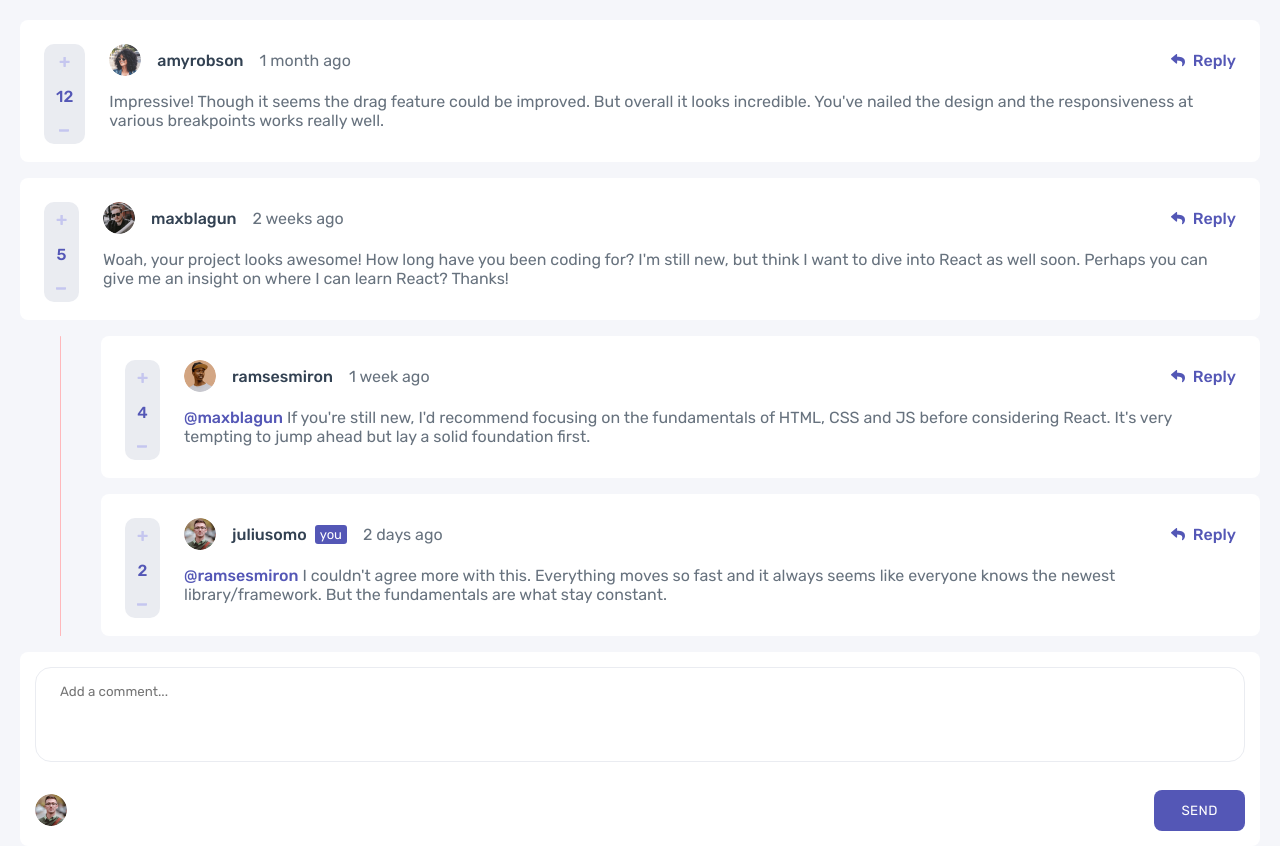
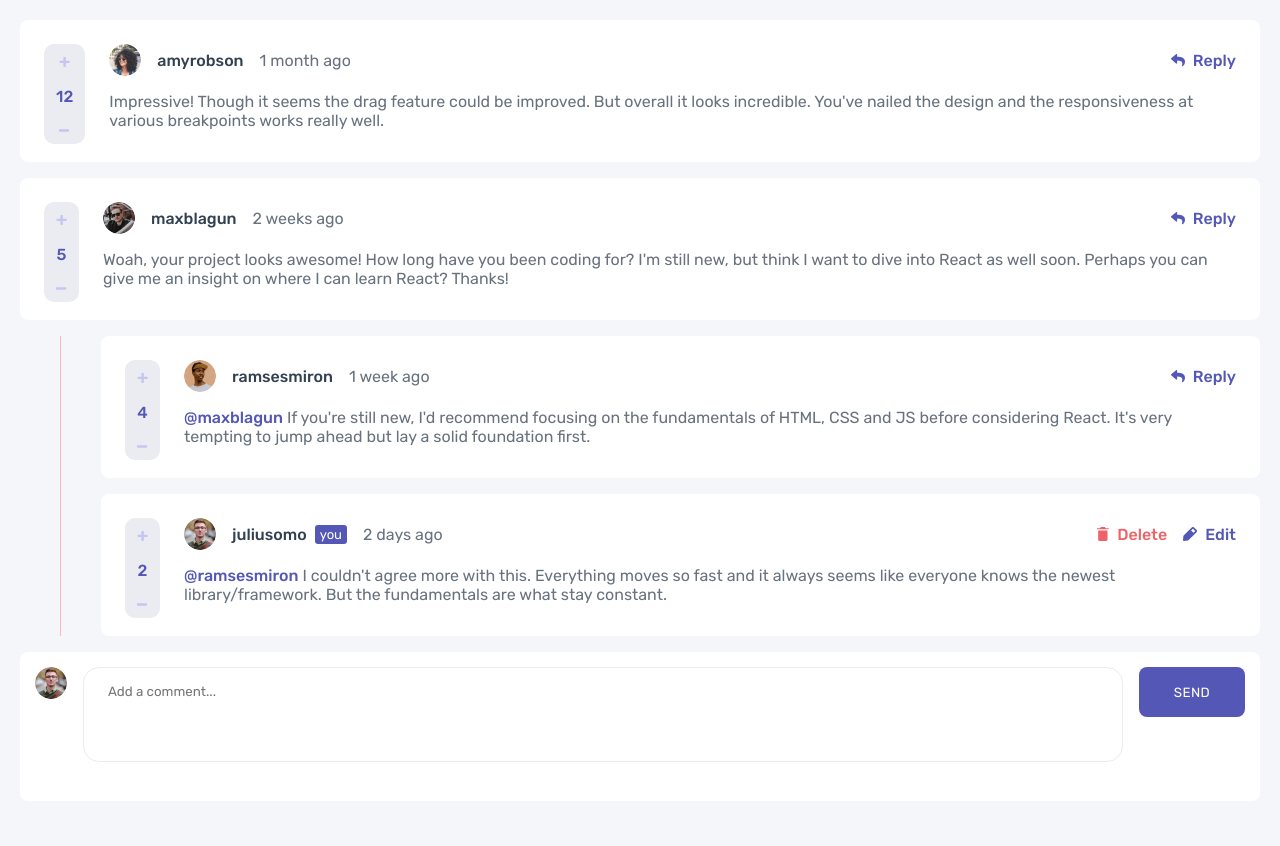
Before and after one commit to svyatoslavkk/interactive-comments-section-main, a React (Create React App) app: page / in a window 1280 px wide. After the commit the page ends 801 px from the top, so only its background shows below. Built offline with nearby package versions, Linux system fonts and the light colour scheme.

Commit message:
hover states for main interactive elements on the page

```diff
--- a/src/App.scss
+++ b/src/App.scss
@@ -11,6 +11,7 @@ $font-size-paragraph: 16px;
 $font-weight-light: 400;
 $font-weight-normal: 500;
 $font-weight-bold: 700;
+$opacity-level: 0.5;
 
 * {
     margin: 0;
@@ -151,7 +152,7 @@ p {
 .reply-desktop:hover,
 .reply-desktop:active,
 .reply-desktop:focus {
-    opacity: 0.5;
+    opacity: $opacity-level;
 }
 
 .comment-replies-block {
@@ -175,6 +176,8 @@ p {
         text-align: center;
         align-items: center;
         justify-content: center;
+        cursor: pointer;
+        transition: 0.2s ease;
     }
 
     .delete {
@@ -197,6 +200,51 @@ p {
         }
     }
 }
+
+
+.message-options-desktop {
+    display: flex;
+
+    .delete,
+    .edit {
+        display: flex;
+        text-align: center;
+        align-items: center;
+        justify-content: center;
+        cursor: pointer;
+        transition: 0.2s ease;
+    }
+
+    .delete {
+        .icon-delete {
+            margin-right: 0.5rem;
+        }
+        h4 {
+            color: $soft-red;
+            font-weight: $font-weight-normal;
+        }
+    }
+    .edit {
+        .icon-edit {
+            margin-right: 0.5rem;
+        }
+        margin-left: 1rem;
+        h4 {
+            color: $moderate-blue;
+            font-weight: $font-weight-normal;
+        }
+    }
+}
+
+.delete:hover,
+.delete:active,
+.delete:focus,
+.edit:hover,
+.edit:active,
+.edit:focus {
+    opacity: $opacity-level;
+}
+
 
 .add-comment-block {
     background-color: $white;
@@ -221,23 +269,53 @@ p {
         text-align: center;
         align-items: center;
         justify-content: space-between;
+    }
+}
 
-        .send-button {
-            text-transform: uppercase;
-            border: none;
-            padding: 0.8rem 1.7rem;
-            border-radius: 0.5rem;
-            color: $white;
-            background-color: $moderate-blue;
-            font-weight: $font-weight-light;
-            letter-spacing: 0.4px;
-        }
+.add-comment-block-desktop {
+    display: flex;
+    background-color: $white;
+    padding: 15px;
+    border-radius: 8px;
+    margin: 1rem 0;
+
+    .add-comment-input {
+        width: 100%;
+        border-radius: 1rem;
+        min-height: 95px;
+        border: 1px solid $light-gray;
+        outline: none;
+        margin-bottom: 1.5rem;
+        padding: 1rem 1.5rem;
     }
 }
 
 .comment-item-header-desktop {
     display: flex;
     justify-content: space-between;
+}
+
+.send-button {
+    text-transform: uppercase;
+    border: none;
+    padding: 0.8rem 1.7rem;
+    border-radius: 0.5rem;
+    color: $white;
+    background-color: $moderate-blue;
+    font-weight: $font-weight-light;
+    letter-spacing: 0.4px;
+    max-height: 50px;
+    max-width: 106px;
+    min-height: 50px;
+    min-width: 106px;
+    cursor: pointer;
+    transition: 0.2s ease;
+}
+
+.send-button:hover,
+.send-button:active,
+.send-button:focus {
+    opacity: $opacity-level;
 }
 
 @media (max-width: 768px) {
@@ -250,6 +328,12 @@ p {
     .replies-line {
         margin-right: 1rem;
     }
+    .add-comment-block-desktop {
+        display: none;
+    }
+    .message-options-desktop {
+        display: none;
+    }
   }
 
 @media (min-width: 768px) {
@@ -260,6 +344,10 @@ p {
     }
 
     .comment-item-footer {
+        display: none;
+    }
+
+    .message-options {
         display: none;
     }
 
@@ -286,4 +374,12 @@ p {
     .replies-line {
         margin: 0 2.5rem;
     }
+
+    .add-comment-block {
+        display: none;
+    }
+
+    .add-comment-input {
+        margin-right: 1rem;
+    }
 }
--- a/src/App.tsx
+++ b/src/App.tsx
@@ -188,10 +188,23 @@ function App() {
                       )}
                       <p className='date'>{item.date}</p>
                     </div>
+                    {item.username === 'juliusomo' ? (
+                        <div className='message-options-desktop'>
+                          <div className='delete'>
+                            <img src="icon-delete.svg" className='icon-delete' alt="Icon Delete" />
+                            <h4>Delete</h4>
+                          </div>
+                          <div className='edit'>
+                            <img src="icon-edit.svg" className='icon-edit' alt="Icon Edit" />
+                            <h4>Edit</h4>
+                          </div>
+                        </div>
+                    ) : (
                       <div className='reply-desktop'>
                           <img src="icon-reply.svg" className='icon-reply' alt="Icon Reply" />
                           <h4>Reply</h4>
                       </div>
+                    )}
                   </div>
                     <p className='comment-text'>
                       <span className='username-reply'>@{item.replyUsername}</span> {item.comment}
@@ -202,10 +215,23 @@ function App() {
                         <h4 className='number-of-likes'>{item.numberOfLikes}</h4>
                         <img src="icon-minus.svg" className='icon-minus' alt="Icon Minus" />
                       </div>
+                      {item.username === 'juliusomo' ? (
+                        <div className='message-options'>
+                          <div className='delete'>
+                            <img src="icon-delete.svg" className='icon-delete' alt="Icon Delete" />
+                            <h4>Delete</h4>
+                          </div>
+                          <div className='edit'>
+                            <img src="icon-edit.svg" className='icon-edit' alt="Icon Edit" />
+                            <h4>Edit</h4>
+                          </div>
+                        </div>
+                      ) : (
                         <div className='reply'>
                           <img src="icon-reply.svg" className='icon-reply' alt="Icon Reply" />
                           <h4>Reply</h4>
                         </div>
+                      )}
                     </div>
                 </div>
               </div>
@@ -221,6 +247,12 @@ function App() {
             <button type="button" className='send-button'>Send</button>
           </div>
         </div>
+
+        <div className='add-comment-block-desktop'>
+          <img src="image-juliusomo.png" className='avatar-img' alt="Avatar Image" />
+          <textarea className='add-comment-input' placeholder="Add a comment..."></textarea>
+          <button type="button" className='send-button'>Send</button>
+        </div>
       </main>
     </div>
   );
```
Lines whose indentation alone changed are shown as unchanged.
